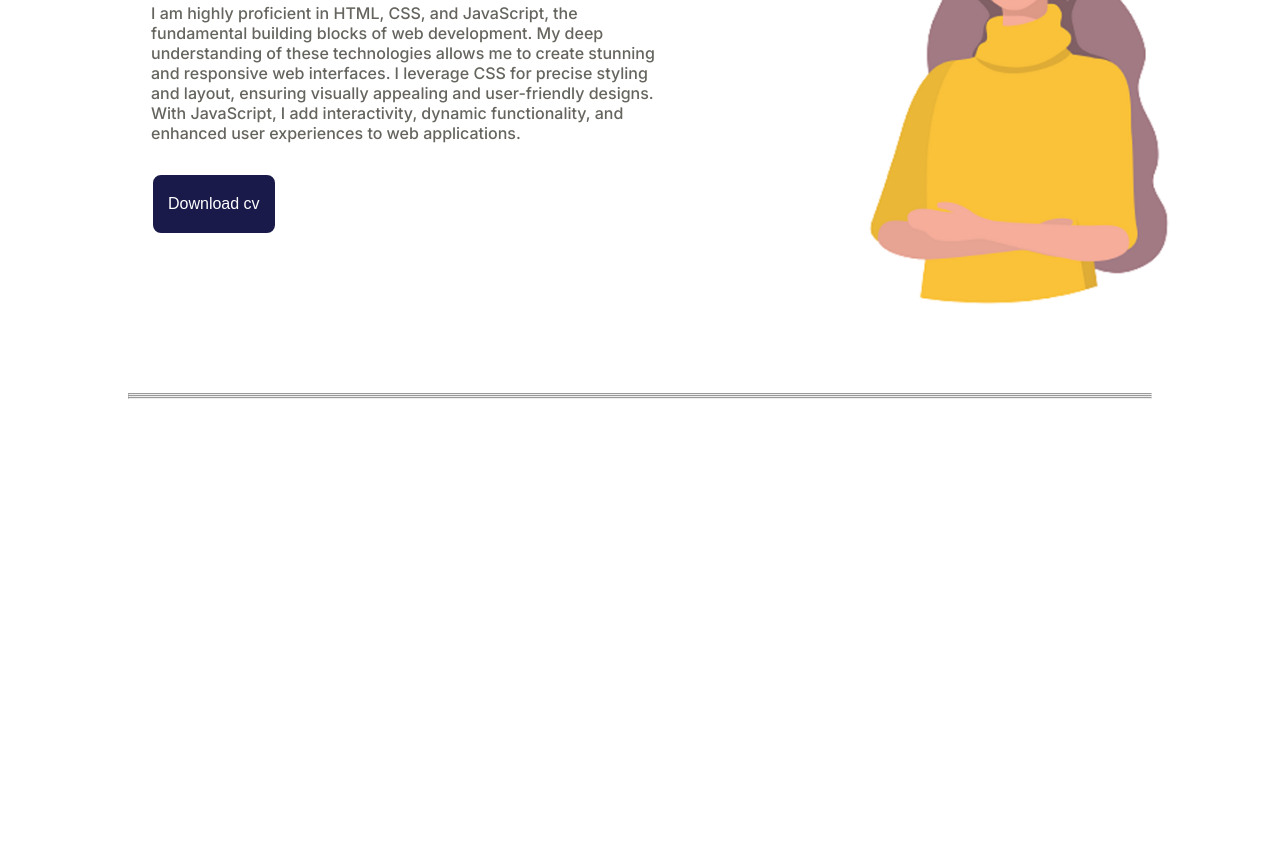
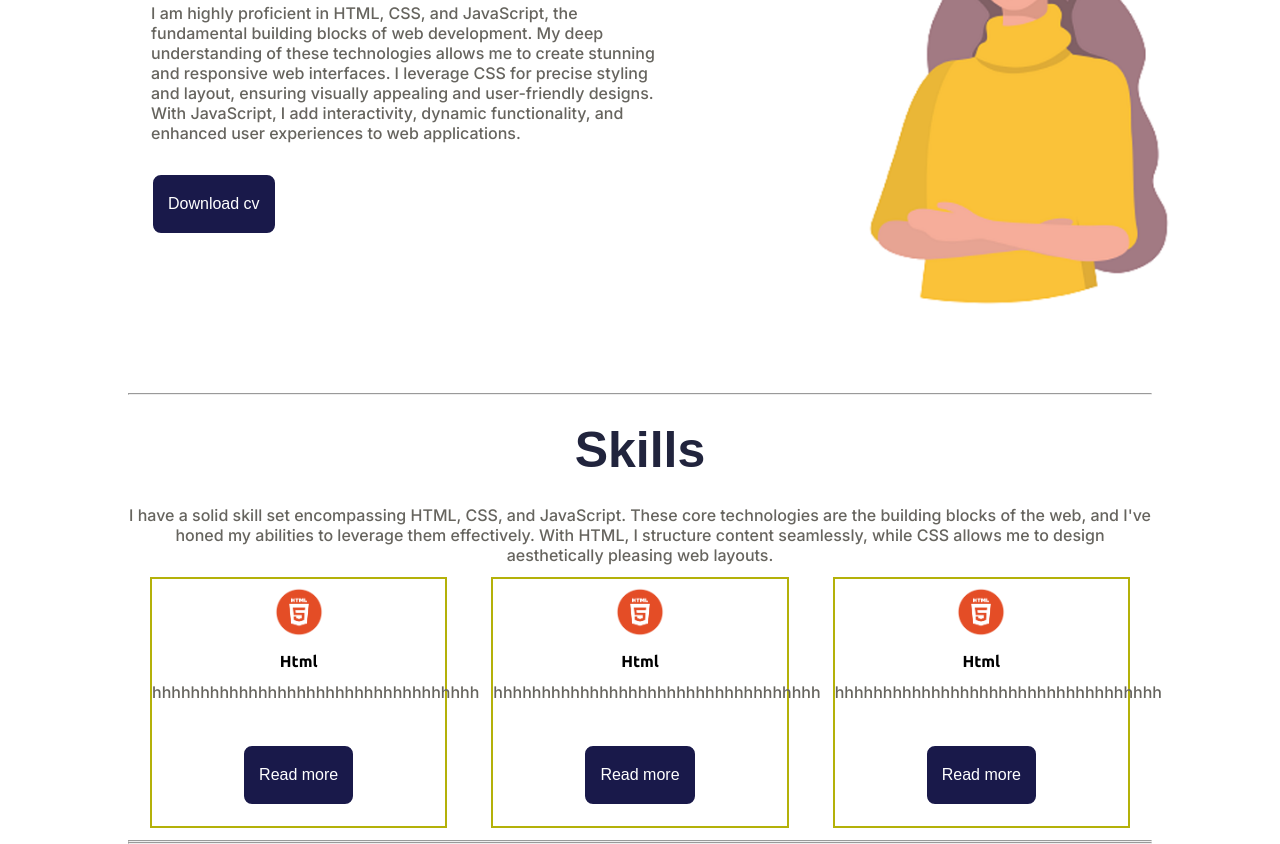
Before and after one commit to aaradhana-ojha/myportfolio, a plain HTML site: page index.html in a window 1280 px wide. Shown: the part 342-1186 px from the top of the page. Before the commit the page ends 869 px from the top, so only its background shows below. Drawn offline with Linux system fonts and the light colour scheme; a web font is replaced by a local one.

Commit message:
section2 on progress

```diff
--- a/index.html
+++ b/index.html
@@ -31,7 +31,7 @@
                     <div class="topleft flex  flex-col justify-left px-2">
 
                         <h1 class="my-1 text-left">Hi, I am <br>Aaradhana, <br></h1>
-                        <p class="text-center">I am highly proficient in HTML, CSS, and JavaScript,
+                        <p class="text-center0">I am highly proficient in HTML, CSS, and JavaScript,
                             the fundamental building blocks of web development. My deep understanding
                             of these technologies allows me to create stunning and responsive web interfaces.
                             I leverage CSS for precise styling and layout, ensuring visually appealing
@@ -48,7 +48,33 @@
 
             </section>
             <hr>
-            <section></section>
+            <section class="section2">
+                <h1 class="text-center my-3">Skills</h1>
+                <p class="text-center2">I have a solid skill set encompassing HTML, CSS, and JavaScript. These core technologies are the building blocks of the web, and I've honed my abilities to leverage them effectively. With HTML, I structure content seamlessly, while CSS allows me to design aesthetically pleasing web layouts.</p>
+                <div class="boxes flex justify-center ">
+                    <div class="box">
+                        <img class="html" src="html.png" alt="">
+                        <ul>
+                            <li>Html</li>
+                            <p class="text-center3">hhhhhhhhhhhhhhhhhhhhhhhhhhhhhhhhhh</p>
+                            <li><button class="btn">Read more</button></li>
+                        </ul>
+                    </div>
+                    <div class="box">                        <img class="html" src="html.png" alt="">
+                        <ul>
+                            <li>Html</li>
+                            <p class="text-center3">hhhhhhhhhhhhhhhhhhhhhhhhhhhhhhhhhh</p>
+                            <li><button class="btn">Read more</button></li>
+                        </ul></div>
+                    <div class="box">                        <img class="html" src="html.png" alt="">
+                        <ul>
+                            <li>Html</li>
+                            <p class="text-center3">hhhhhhhhhhhhhhhhhhhhhhhhhhhhhhhhhh</p>
+                            <li><button class="btn">Read more</button></li>
+                        </ul></div>
+                </div>
+
+            </section>
             <hr>
             <section></section>
             <hr>
--- a/style.css
+++ b/style.css
@@ -42,3 +42,16 @@
 .meimg{
     height: 100%;
 }
+.box{
+    padding: 8px 0;
+    margin: 12px 22px;
+    min-width: 20vw;
+    border: 2px solid rgb(180, 177, 9);
+    text-align: center
+}
+.box ul{
+    list-style-type: none;
+}
+.box ul li{
+    margin: 12px 2px ;
+}
--- a/utils.css
+++ b/utils.css
@@ -26,6 +26,7 @@
     list-style: none;
 
 }
+
 .flex-col{
     flex-direction:column ;
 }
@@ -39,13 +40,32 @@
     font-size: 100px !important;
     font-family: 'Volkhov' , sans-serif ;
     color: #21243D;
-  }
-.text-center{
+}
+.my-2{
+    margin-top: 23px;
+    margin-bottom: 23px;
+    font-size: 100px !important;
+    font-family: 'Volkhov' , sans-serif ;
+    color: #21243D;
+    justify-content: center;
+
+}
+.text-center0{
     font-family: 'inter' , sans-serif;
     color: #66645E;
 
 }
+.text-center2{
+    font-family: 'inter' , sans-serif;
+    color: #66645E;
+    text-align: center;
+
+}
 .px-2{
+    padding-left: 23px;
+    padding-right: 23px;
+}
+.px-2x{
     padding-left: 23px;
     padding-right: 23px;
 }
@@ -76,3 +96,27 @@
 .text-left{
     text-align: left;
 }
+.text-center1{
+    text-align: center;
+}
+.text-center{
+    text-align: center;
+}
+.my-3{
+    margin-top: 26px;
+    margin-bottom: 26px;
+    font-size: 50px !important;
+    font-family: 'Volkhov' , sans-serif ;
+    color: #21243D;
+    justify-content: center;
+
+}
+.html{
+    width: 50px;
+    height: auto;
+}
+.text-center3{
+    font-family: 'inter' , sans-serif;
+    color: #66645E;
+
+}
```
Also changed, not shown: html.png (added).
